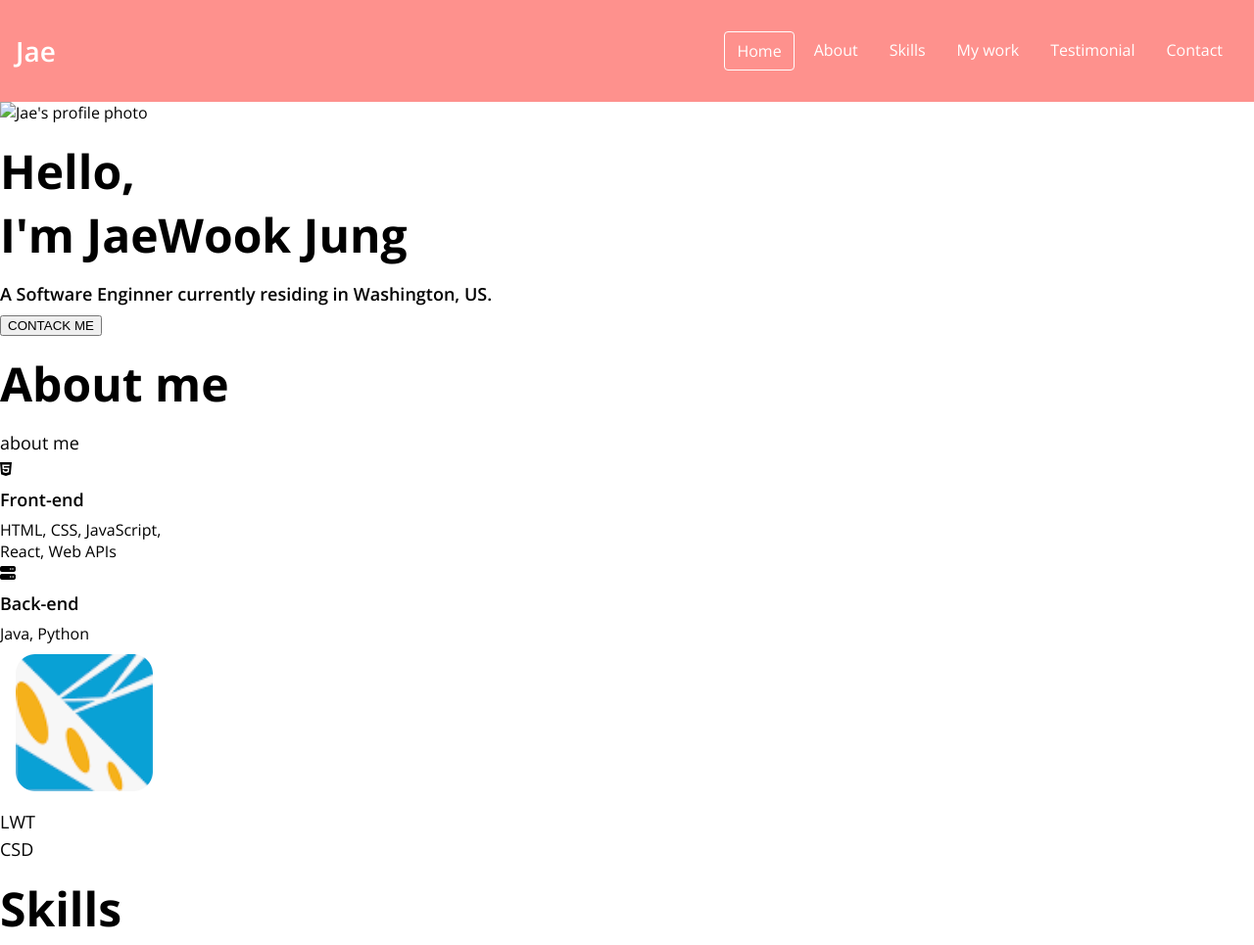
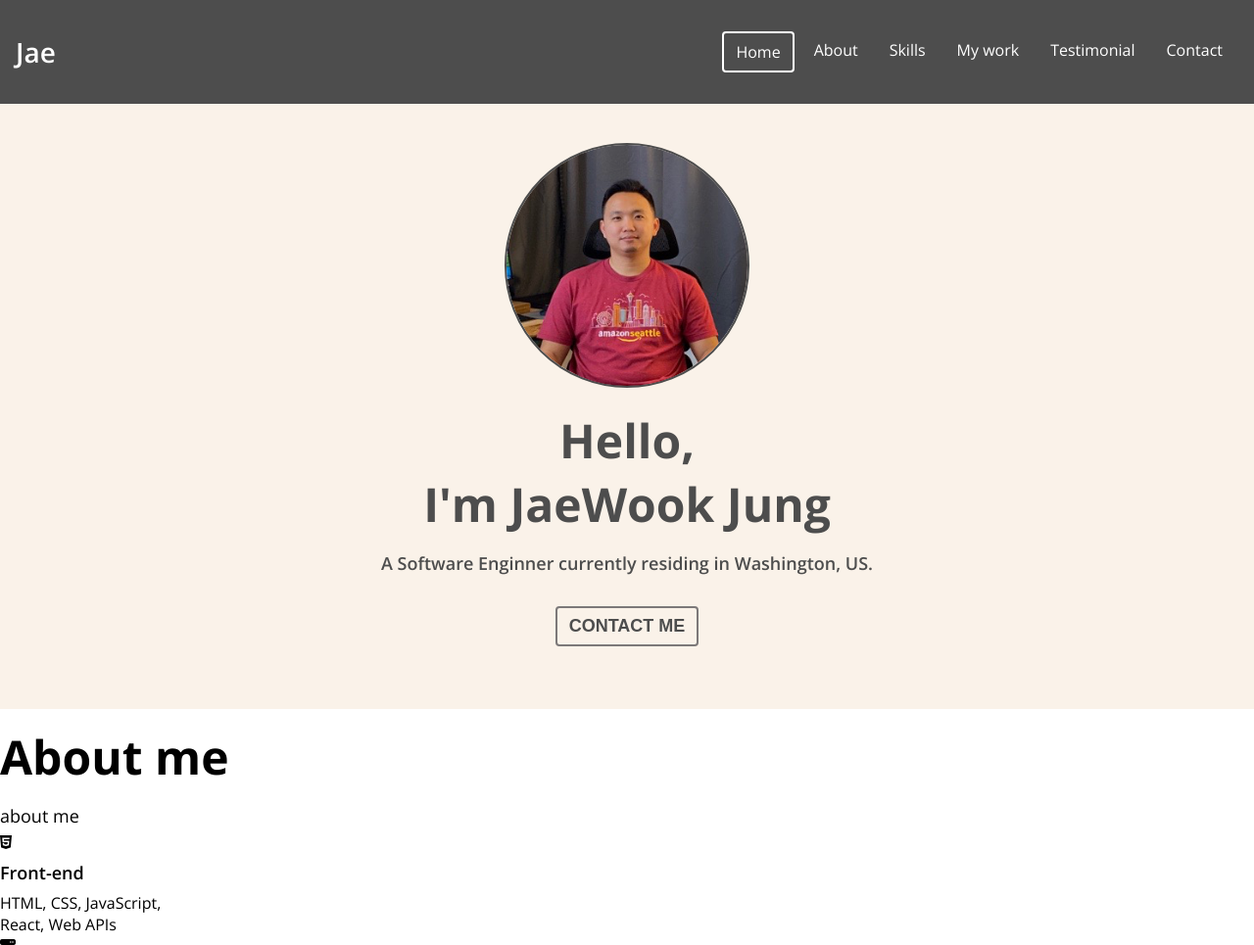
Before and after one commit to Jaerice/portfolio, a plain HTML site: page index.html in a window 1280 px wide. Shown: the top 965 px of the page at 98% size. Drawn offline with nearby package versions, Linux system fonts and the light colour scheme.

Commit message:
CSS: Home

```diff
--- a/index.html
+++ b/index.html
@@ -43,7 +43,7 @@
         <img src="imgs/profile.png" alt="Jae's profile photo" class="home__avatar">
         <h1 class="home__title">Hello, <br />I'm JaeWook Jung</h1>
         <h2 class="home__description">A Software Enginner currently residing in Washington, US.</h2>
-        <button class="home__contact">CONTACK ME</button>
+        <button class="home__contact">CONTACT ME</button>
     </section>
 
     <!-- About -->
--- a/style.css
+++ b/style.css
@@ -47,8 +47,18 @@ a {
 }
 
 ul {
+    padding-left: 0;
+}
+
+li {
     list-style: none;
-    padding-left: 0;
+}
+
+button {
+    background-color: transparent;
+    cursor: pointer;
+    border: none;
+    outline: none;
 }
 
 /* Typography */
@@ -84,7 +94,7 @@ p {
 #navbar {
     display: flex;
     justify-content: space-between;
-    background-color: var(--color-pink);
+    background-color: var(--color-dark-grey);
     align-items: center;
     color: var(--color-white);
     padding: 16px;
@@ -108,9 +118,37 @@ p {
 }
 
 .navbar__menu__item.active {
-    border: 1px solid var(--color-white);
+    border: 2px solid var(--color-white);
 }
 
 .navbar__menu__item:hover {
-    background-color: var(--color-dark-pink);
+    background-color: var(--color-black);
 }
+
+#home {
+    background: url("/portfolio/imgs/home-background2.png");
+    padding: 40px;
+    text-align: center;
+}
+
+.home__avatar {
+    width: 250px;
+    height: 250px;
+    border-radius: 50%;
+    border: 2px solid var(--color-dark-grey);
+}
+
+.home__title,
+.home__description {
+    color: var(--color-dark-grey);
+}
+
+.home__contact {
+    font-size: var(--font-regular);
+    font-weight: var(--weight-bold);
+    margin: 24px;
+    padding: 8px 12px;
+    border: 2px solid var(--color-light-grey);
+    border-radius: 4px;
+    color: var(--color-dark-grey);
+}
```
Also changed, not shown: imgs/home-background2.png (added), imgs/profile.png (added).
